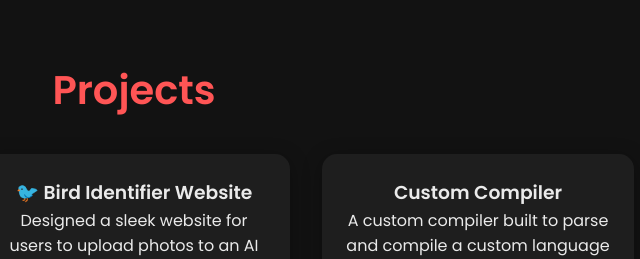
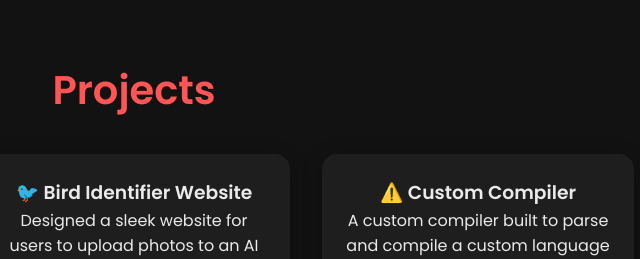
Before and after one commit to Hayward-d/Portfolio, a plain HTML site: page docs/index.html in a window 1280 px wide. Shown: the part 1202-1461 px from the top of the page, 506-1146 px from the left. Drawn offline with Linux system fonts and the light colour scheme.

Commit message:
Update index.html

```diff
--- a/docs/index.html
+++ b/docs/index.html
@@ -87,7 +87,7 @@
       <!-- Replace this anchor tag -->
       <a href="#" onclick="showModal()" class="project-link">
         <div class="project-card fade-in">
-          <h3>Custom Compiler</h3>
+          <h3>⚠️ Custom Compiler</h3>
           <p>A custom compiler built to parse and compile a custom language using Antlr4.</p>
         </div>
       </a>
@@ -114,7 +114,7 @@
   <!-- Modal HTML -->
   <div id="modal" style="display:none; position:fixed; top:20%; left:50%; transform:translateX(-50%); width:60%; background:black; border:2px solid #333; padding:20px; z-index:1001; box-shadow:0 5px 15px rgba(255,0,0,0.2); border-radius:10px;">
     <span onclick="closeModal()" style="float:right; font-size:24px; cursor:pointer;">&times;</span>
-    <h2>⚠️ Custom Compiler</h2>
+    <h2>Custom Compiler</h2>
     <p>The compiler was built using ANTLR4 to parse and translate a custom language into intermediate and assembly code. Contact me if you'd like to see the full source!</p>
   </div>
 
```
